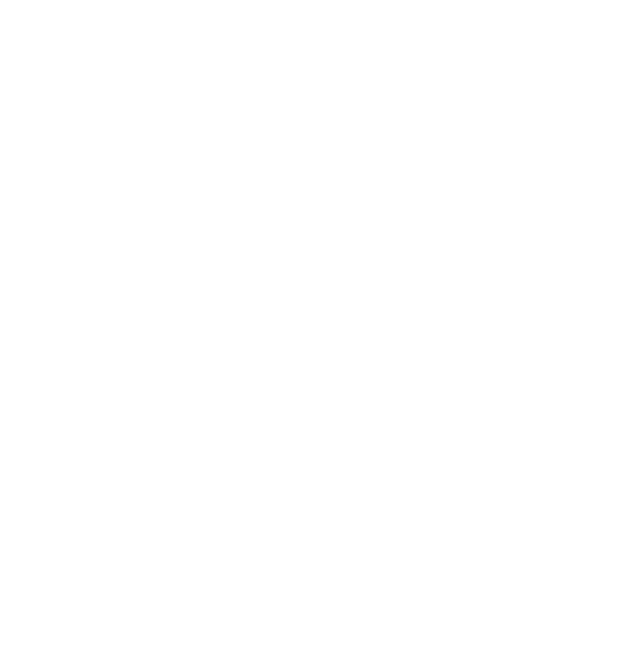
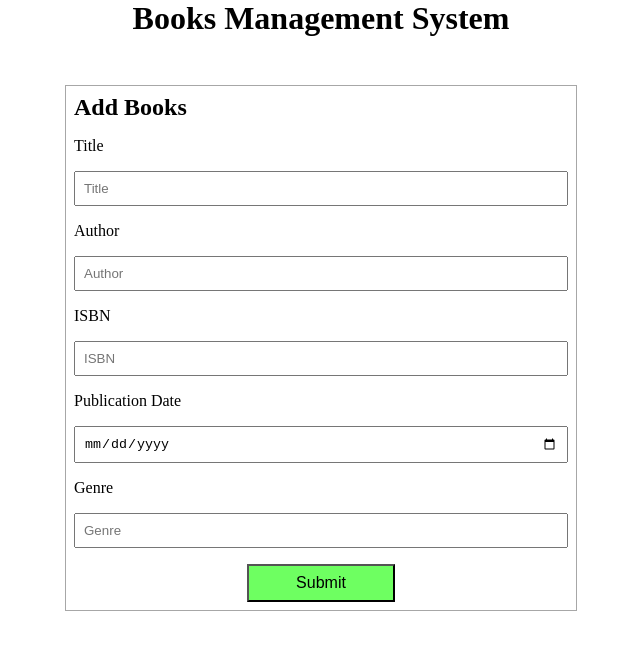
Before and after one commit to PawanPandeyJi/BMS, a plain HTML site: page index.html in a window 1280 px wide. Shown: the whole page, without its empty margins (319-959 px from the left). Drawn offline with Linux system fonts and the light colour scheme.

Commit message:
create-basic-form

```diff
--- a/index.html
+++ b/index.html
@@ -5,7 +5,63 @@
     <meta name="viewport" content="width=device-width, initial-scale=1.0">
     <title>BMS</title>
 </head>
+<style>
+    * {
+        margin: 0;
+        padding: 0;
+        box-sizing: border-box;
+    }
+
+    .bms-container {
+        width: 100%;
+        height: 100vh;
+        display: flex;
+        justify-content: start;
+        flex-direction: column;
+        align-items: center;
+        gap: 3rem;
+    }
+
+    .bms-form-container {
+        display: flex;
+        flex-direction: column;
+        width: 40%;
+        gap: 1rem;
+        border: 1px solid rgb(167, 167, 167);
+        padding: 0.5rem;
+        align-items: start;
+    }
+
+    .bms-form-container>input {
+        padding: 0.5rem;
+        width: 100%;
+    }
+
+    .bms-form-container>input[type="submit"] {
+        background-color: rgb(110, 255, 97);
+        font-size: 1rem;
+        width: 30%;
+        align-self: center;
+    }
+
+</style>
 <body>
-
+    <div class="bms-container">
+        <h1>Books Management System</h1>
+        <form class="bms-form-container">
+            <h2>Add Books</h2>
+            <label for="title">Title</label>
+            <input type="text" id="title" name="title" placeholder="Title">
+            <label for="author">Author</label>
+            <input type="text" id="author" name="author" placeholder="Author">
+            <label for="ISBN">ISBN</label>
+            <input type="text" id="ISBN" name="ISBN" placeholder="ISBN">
+            <label for="publicationDate">Publication Date</label>
+            <input type="date" id="publicationDate" name="publicationDate" placeholder="Publication Date">
+            <label for="genre">Genre</label>
+            <input type="text" id="genre" name="genre" placeholder="Genre">
+            <input type="submit">
+        </form>
+    </div>
 </body>
 </html>
```
